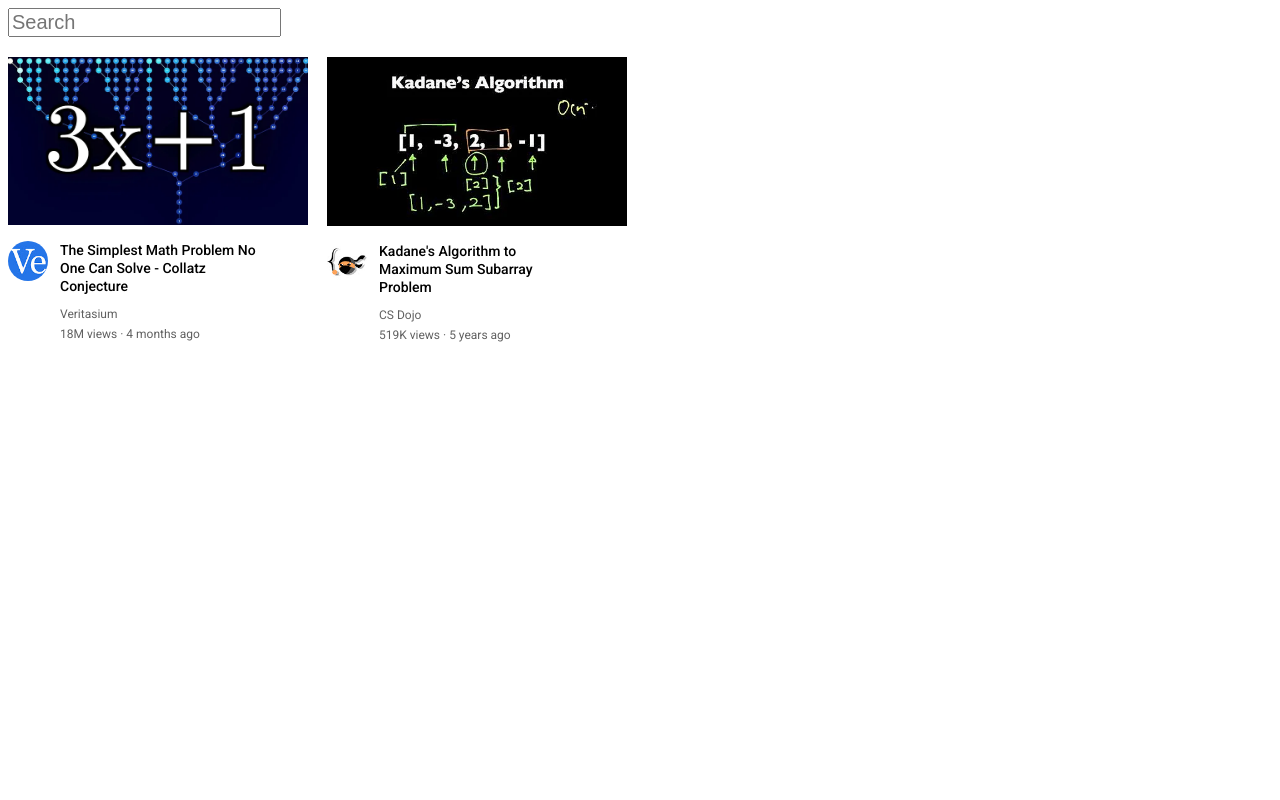
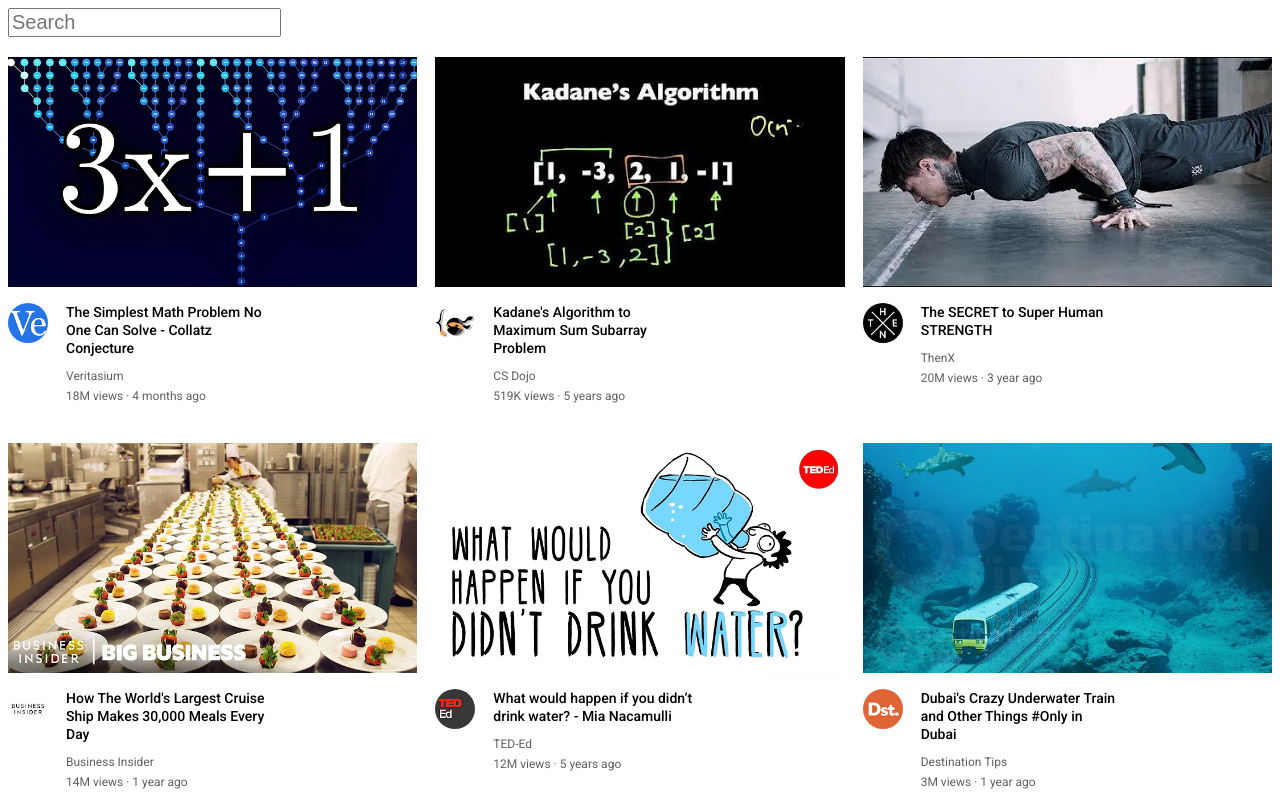
Before and after one commit to AAzizkhani/simple-YouTube, a plain HTML site: page YouTube.html in a window 1280 px wide. Drawn offline with Linux system fonts and the light colour scheme.

Commit message:
set 6 videos and set grid___ver_3

```diff
--- a/YouTube.html
+++ b/YouTube.html
@@ -24,15 +24,6 @@
                 margin-bottom: 20px;
             }
 
-            .videos-1
-            {
-                margin-right: 15px;
-
-                display: inline-block;
-                width: 300px;
-                vertical-align: top;
-            }
-
                 .ch
                 {
                     margin-bottom: 12px;
@@ -41,17 +32,15 @@
 
                     .Pic3x
                     {
-                        width:  300px;
+                        width:  100%;
 
                     }
 
 
                 .channelPic
                 {
-                    display: inline-block;
                     width: 40px;
 
-                    vertical-align: top;
 
                 }
                     .profPic3
@@ -63,8 +52,6 @@
 
                 .channelInfo
                 {
-                    vertical-align: top;
-                    display: inline-block;
                     margin-left: 8px;
                     width: 200px;
                 }
@@ -86,6 +73,19 @@
 
                     }
 
+            .video-info-grid
+            {
+                display: grid;
+                grid-template-columns: 50px 1fr;
+            }
+
+            .video-grid
+            {
+                display: grid;
+                grid-template-columns: 1fr 1fr 1fr;
+                column-gap: 18px;
+                row-gap:    40px;
+            }
 
 
 
@@ -96,14 +96,14 @@
 
     <body>
         <input class="search-bar" type="text" placeholder="Search">
-
+        <div class="video-grid">
             <div class="videos-1">
 
                 <div class="ch">
                     <img class="Pic3x" src="Pics/3x+1.png">
                 </div>
 
-            <div>
+                <div class="video-info-grid">
                     <div class="channelPic">
                         <img class="profPic3" src="Pics/channel-4.jpeg">
                     </div>
@@ -114,7 +114,6 @@
                         <p class="Pic3x-stat" >18M views &#183; 4 months ago</p>
                     </div>
                 </div>
-
             </div>
 
             <div class="videos-1">
@@ -123,7 +122,7 @@
                     <img class="Pic3x" src="Pics/thumbnail-5.webp">
                 </div>
 
-            <div>
+                <div class="video-info-grid">
                     <div class="channelPic">
                         <img class="profPic3" src="Pics/channel-5.jpeg">
                     </div>
@@ -138,6 +137,87 @@
             </div>
 
 
+            <div class="videos-1">
+
+                <div class="ch">
+                    <img class="Pic3x" src="Pics/thumbnail-9.webp">
+                </div>
+
+                <div class="video-info-grid">
+                    <div class="channelPic">
+                        <img class="profPic3" src="Pics/channel-9.jpeg">
+                    </div>
+
+                    <div class="channelInfo">
+                        <p class="Pic3x-title">The SECRET to Super Human STRENGTH</p>
+                        <p class="Pic3x-autor">ThenX</p>
+                        <p class="Pic3x-stat" >20M views &#183; 3 year ago</p>
+                    </div>
+                </div>
+            </div>
+
+            <div class="videos-1">
+
+                <div class="ch">
+                    <img class="Pic3x" src="Pics/thumbnail-10.webp">
+                </div>
+
+                <div class="video-info-grid">
+                    <div class="channelPic">
+                        <img class="profPic3" src="Pics/channel-10.jpeg">
+                    </div>
+
+                    <div class="channelInfo">
+                        <p class="Pic3x-title">How The World's Largest Cruise Ship Makes 30,000 Meals Every Day</p>
+                        <p class="Pic3x-autor">Business Insider</p>
+                        <p class="Pic3x-stat" >14M views &#183; 1 year ago</p>
+                    </div>
+                </div>
+
+            </div>
+
+
+            <div class="videos-1">
+
+                <div class="ch">
+                    <img class="Pic3x" src="Pics/thumbnail-12.webp">
+                </div>
+
+                <div class="video-info-grid">
+                    <div class="channelPic">
+                        <img class="profPic3" src="Pics/channel-12.jpeg">
+                    </div>
+
+                    <div class="channelInfo">
+                        <p class="Pic3x-title">What would happen if you didn’t drink water? - Mia Nacamulli</p>
+                        <p class="Pic3x-autor">TED-Ed</p>
+                        <p class="Pic3x-stat" >12M views &#183; 5 years ago</p>
+                    </div>
+                </div>
+            </div>
+
+            <div class="videos-1">
+
+                <div class="ch">
+                    <img class="Pic3x" src="Pics/thumbnail-11.webp">
+                </div>
+
+                <div class="video-info-grid">
+                    <div class="channelPic">
+                        <img class="profPic3" src="Pics/channel-11.jpeg">
+                    </div>
+
+                    <div class="channelInfo">
+                        <p class="Pic3x-title">Dubai's Crazy Underwater Train and Other Things #Only in Dubai</p>
+                        <p class="Pic3x-autor">Destination Tips</p>
+                        <p class="Pic3x-stat" >3M views &#183; 1 year ago</p>
+                    </div>
+                </div>
+
+            </div>
+
+        </div>
+
     </body>
 
 </html>
```
Also changed, not shown: Pics/channel-10.jpeg (added), Pics/channel-11.jpeg (added), Pics/channel-12.jpeg (added), Pics/channel-9.jpeg (added), Pics/thumbnail-10.webp (added), Pics/thumbnail-11.webp (added), Pics/thumbnail-12.webp (added), Pics/thumbnail-9.webp (added). Lines whose indentation alone changed are shown as unchanged.
